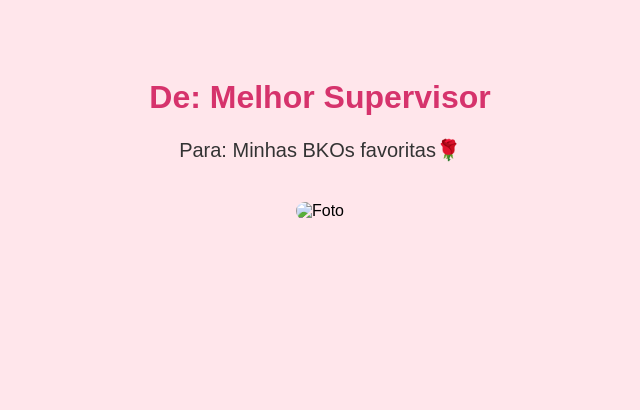
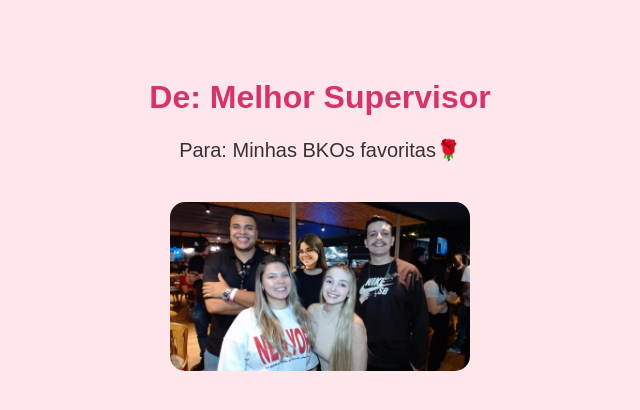
Before and after one commit to AdoxZinho/BKO, a plain HTML site: page index.html in a window 1280 px wide. Shown: the whole page, without its empty margins (320-960 px from the left). Drawn offline with Linux system fonts and the light colour scheme.

Commit message:
Update index.html

```diff
--- a/index.html
+++ b/index.html
@@ -28,6 +28,6 @@
 <body>
     <h1>De: Melhor Supervisor</h1>
     <p>Para: Minhas BKOs favoritas🌹</p>
-    <img src="COLOQUE_AQUI_O_LINK_DA_IMAGEM" alt="Foto">
+    <img src="https://raw.githubusercontent.com/AdoxZinho/BKO/refs/heads/main/Design%20sem%20nome.png" alt="Foto">
 </body>
 </html>
```
